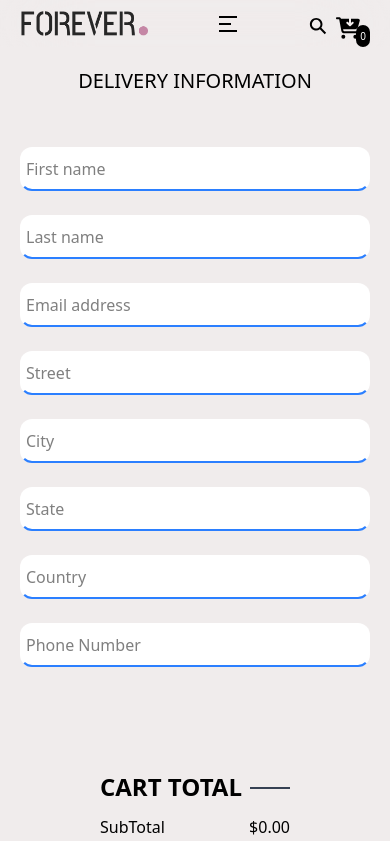
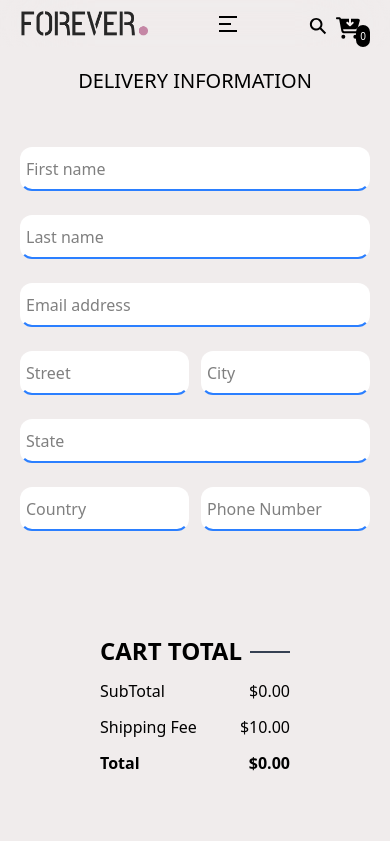
Before and after one commit to amanprajapati3/ECommerce, a React (Vite) app in the folder vite-project/: page /placeOrder in a window 390 px wide. Shown: the top 841 px of the page. Built offline with nearby package versions, Linux system fonts and the light colour scheme; no server answers.

Commit message:
testcase4

```diff
--- a/vite-project/src/pages/PlaceOrder.jsx
+++ b/vite-project/src/pages/PlaceOrder.jsx
@@ -170,7 +170,7 @@ const PlaceOrder = () => {
                   required
                  className="py-2 pl-1 my-3 w-full  border-2 border-b-blue-500 bg-white rounded-xl border-transparent focus:bg-blue-100 outline-none "
                 />
-                <div className="sm:flex  gap-3">
+                <div className="flex  gap-3">
                   <input
                     type="text"
                     placeholder="Street"
@@ -199,7 +199,7 @@ const PlaceOrder = () => {
                   required
                  className="py-2 pl-1 my-3 w-full  border-2 border-b-blue-500 bg-white rounded-xl border-transparent focus:bg-blue-100 outline-none "
                 />
-                <div className="sm:flex  gap-3">
+                <div className="flex  gap-3">
                   <input
                     type="text"
                     placeholder="Country"
```
